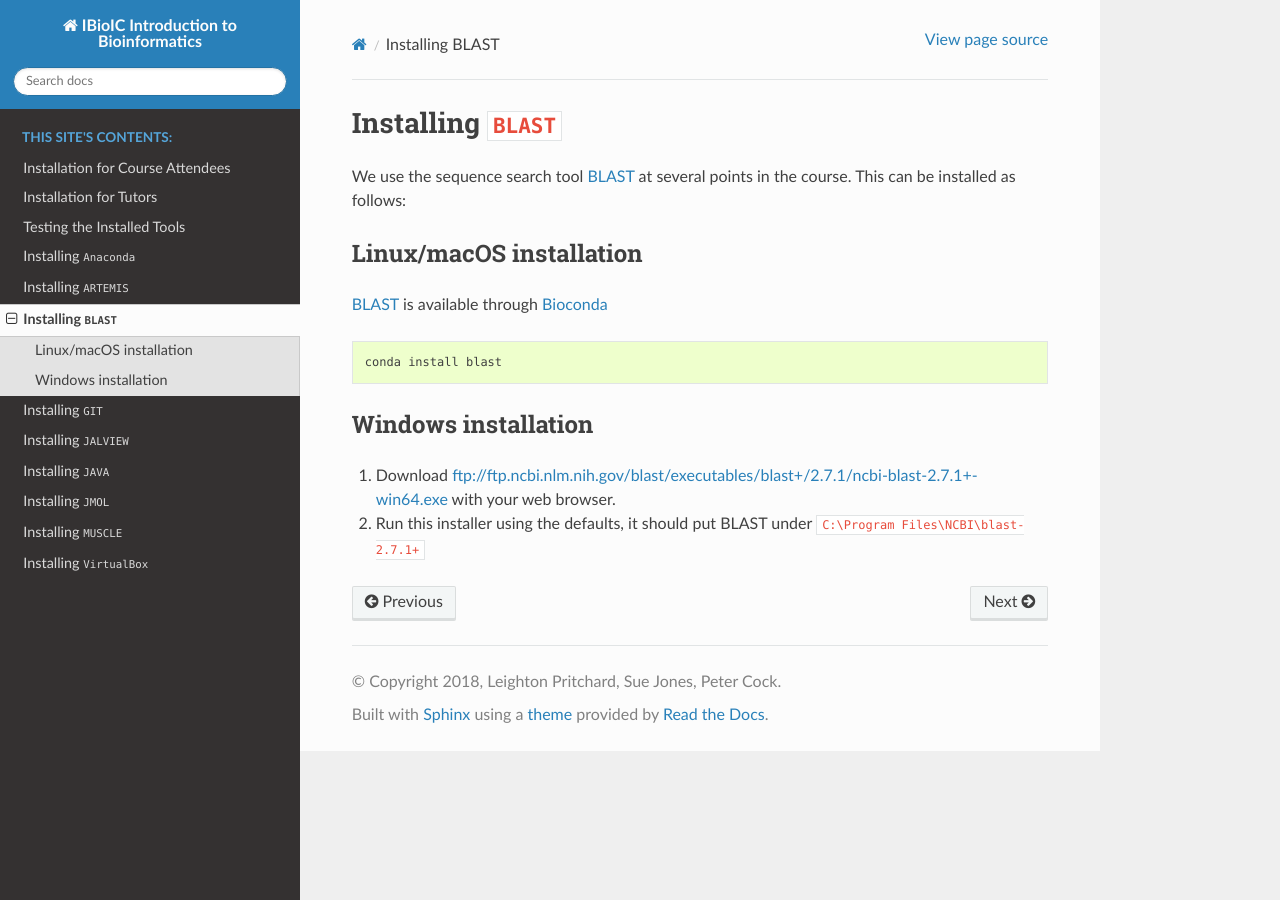
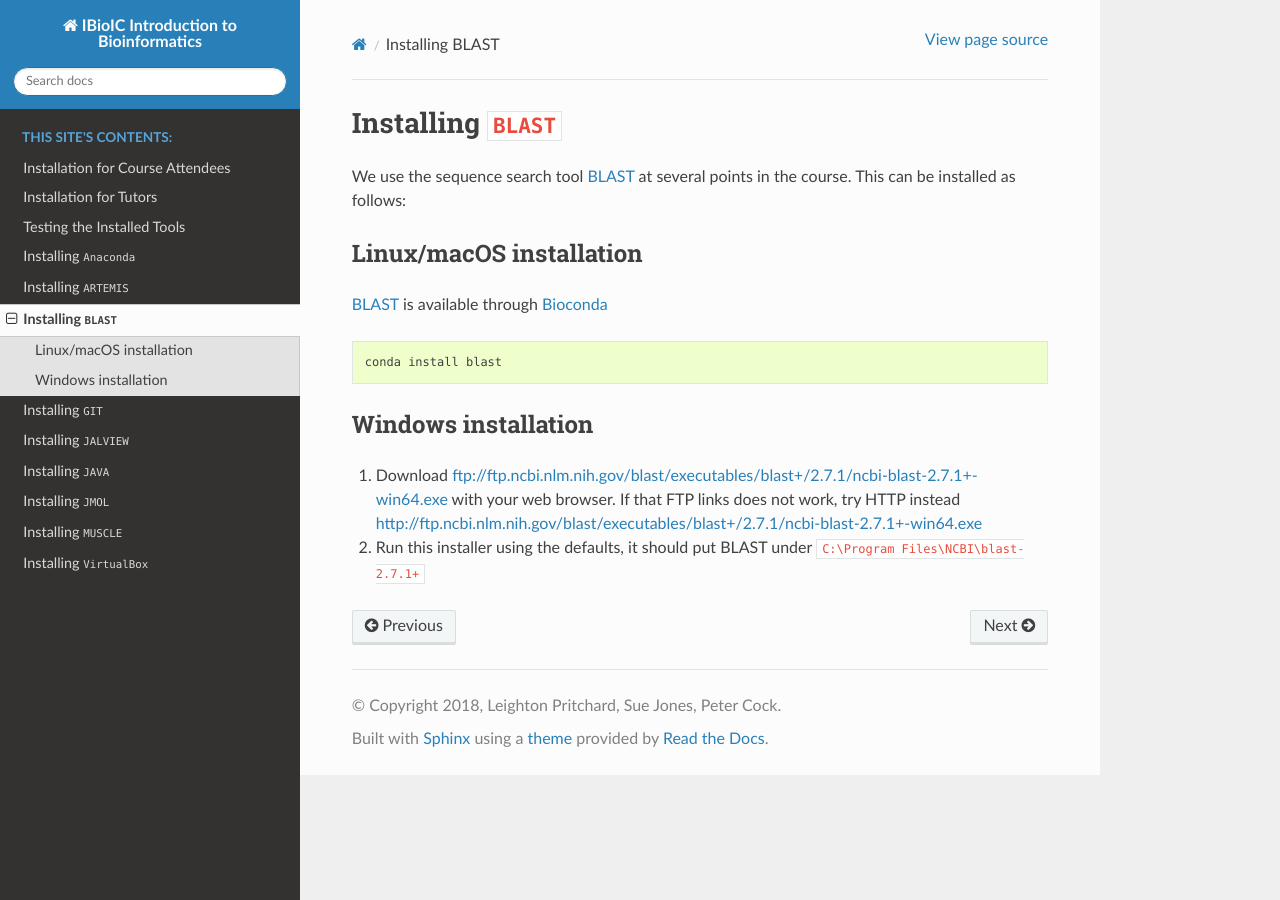
Before and after one commit to widdowquinn/2018-03-06-ibioic, a Sphinx documentation site: the page built from docs/install_blast.rst, in a window 1280 px wide. Built offline with Sphinx 7.4.7 and the Read the Docs theme 2.0.0, drawn with Linux system fonts in a browser that asks for light colours.

Commit message:
Adding HTTP alternative for FTP link

```diff
--- a/docs/install_blast.rst
+++ b/docs/install_blast.rst
@@ -24,6 +24,7 @@
 --------------------
 
 1. Download ftp://ftp.ncbi.nlm.nih.gov/blast/executables/blast+/2.7.1/ncbi-blast-2.7.1+-win64.exe with your web browser.
+   If that FTP links does not work, try HTTP instead http://ftp.ncbi.nlm.nih.gov/blast/executables/blast+/2.7.1/ncbi-blast-2.7.1+-win64.exe
 2. Run this installer using the defaults, it should put BLAST under ``C:\Program Files\NCBI\blast-2.7.1+``
 
 .. _Bioconda: https://bioconda.github.io/
```
